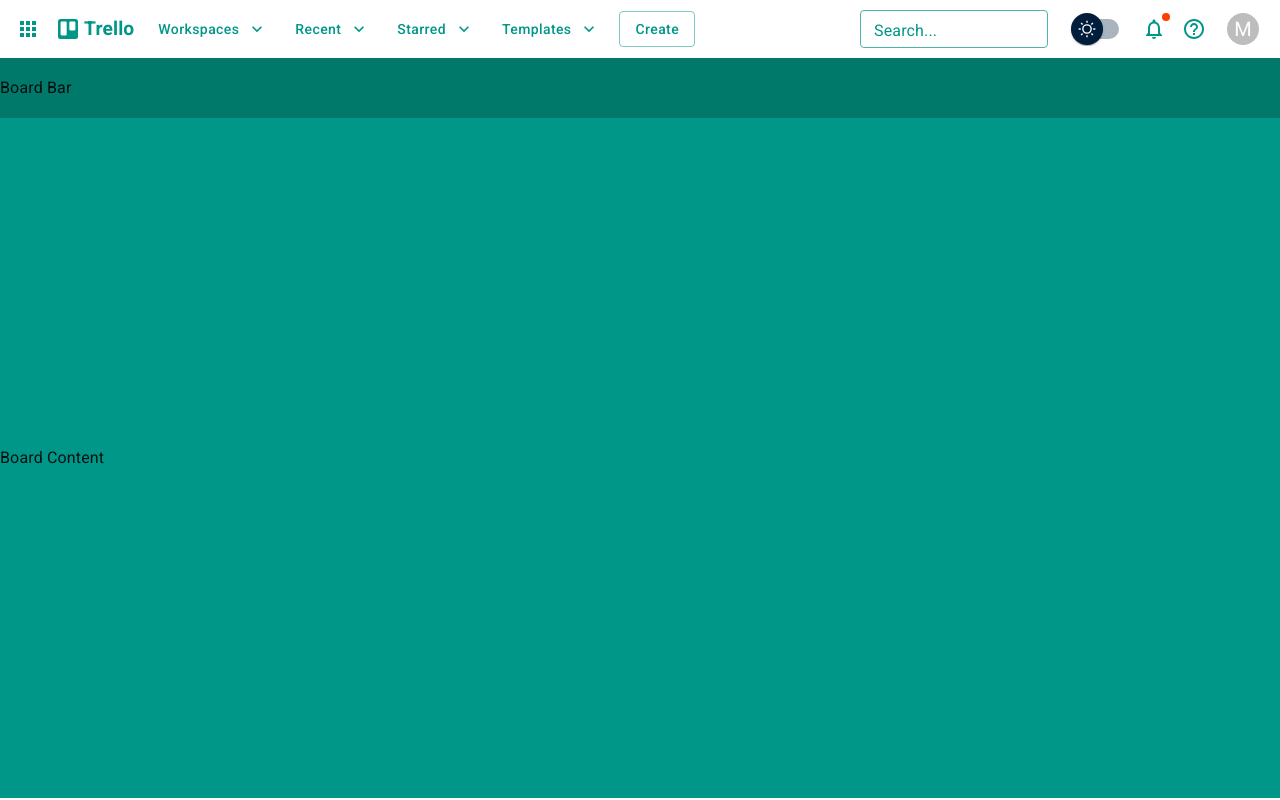
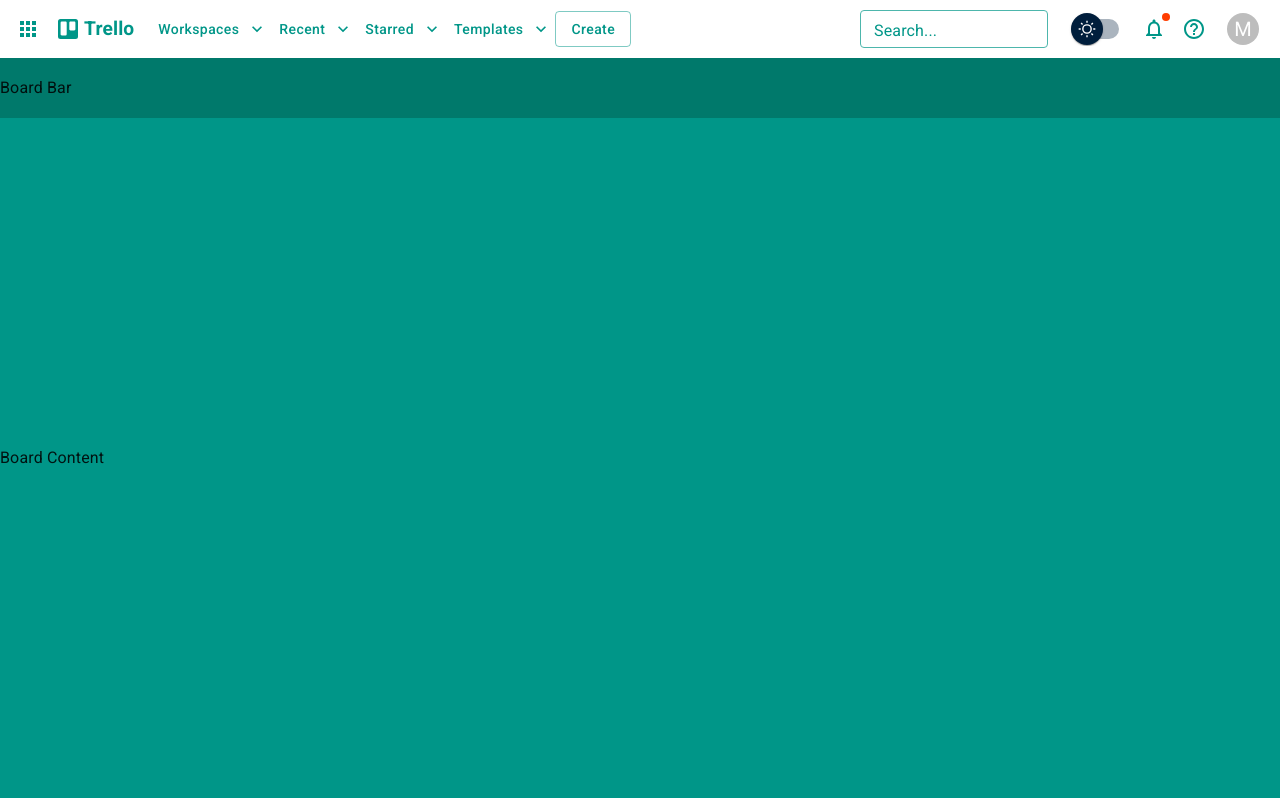
Before and after one commit to Nguyen1976/Trello-web, a React (Vite) app: page / in a window 1280 px wide. Built offline with nearby package versions, Linux system fonts and the light colour scheme.

Commit message:
responseve header and override scroll bar

```diff
--- a/src/components/AppBar/index.jsx
+++ b/src/components/AppBar/index.jsx
@@ -26,6 +26,8 @@
         display: "flex",
         alignItems: "center",
         justifyContent: "space-between",
+        gap: 2,
+        overflowX: "auto",
       }}
     >
       <Box sx={{ display: "flex", alignItems: "center", gap: 2 }}>
@@ -43,11 +45,13 @@
             Trello
           </Typography>
         </Box>
-        <Workspaces />
-        <Recent />
-        <Starered />
-        <Templates />
-        <Button variant="outlined">Create</Button>
+        <Box sx={{ display: { xs: "none", md: "flex" } }}>
+          <Workspaces />
+          <Recent />
+          <Starered />
+          <Templates />
+          <Button variant="outlined">Create</Button>
+        </Box>
       </Box>
       <Box sx={{ display: "flex", alignItems: "center", gap: 2 }}>
         <TextField
@@ -55,6 +59,7 @@
           label="Search..."
           type="search"
           size="small"
+          sx={{ minWidth: 120 }}
         />
         <ModeToggle />
         <Tooltip title="Notyfication">
--- a/src/theme.js
+++ b/src/theme.js
@@ -12,6 +12,23 @@
     secondary: deepOrange,
   },
   components: {
+    MuiCssBaseline: {
+      styleOverrides: {
+        body: {
+          "*::-webkit-scrollbar": {
+            width: "8px",
+            height: "1px",
+          },
+          "*::-webkit-scrollbar-thumb": {
+            backgroundColor: "#bdc3c7",
+            borderRadius: "8px",
+          },
+          "*::-webkit-scrollbar-thumb:hover": {
+            backgroundColor: "blue",
+          },
+        },
+      },
+    },
     MuiButton: {
       styleOverrides: {
         root: {
@@ -60,6 +77,23 @@
     secondary: orange,
   },
   components: {
+    MuiCssBaseline: {
+      styleOverrides: {
+        body: {
+          "*::-webkit-scrollbar": {
+            width: "8px",
+            height: "1px",
+          },
+          "*::-webkit-scrollbar-thumb": {
+            backgroundColor: "#bdc3c7",
+            borderRadius: "8px",
+          },
+          "*::-webkit-scrollbar-thumb:hover": {
+            backgroundColor: "#00b894",
+          },
+        },
+      },
+    },
     MuiButton: {
       styleOverrides: {
         root: {
```
